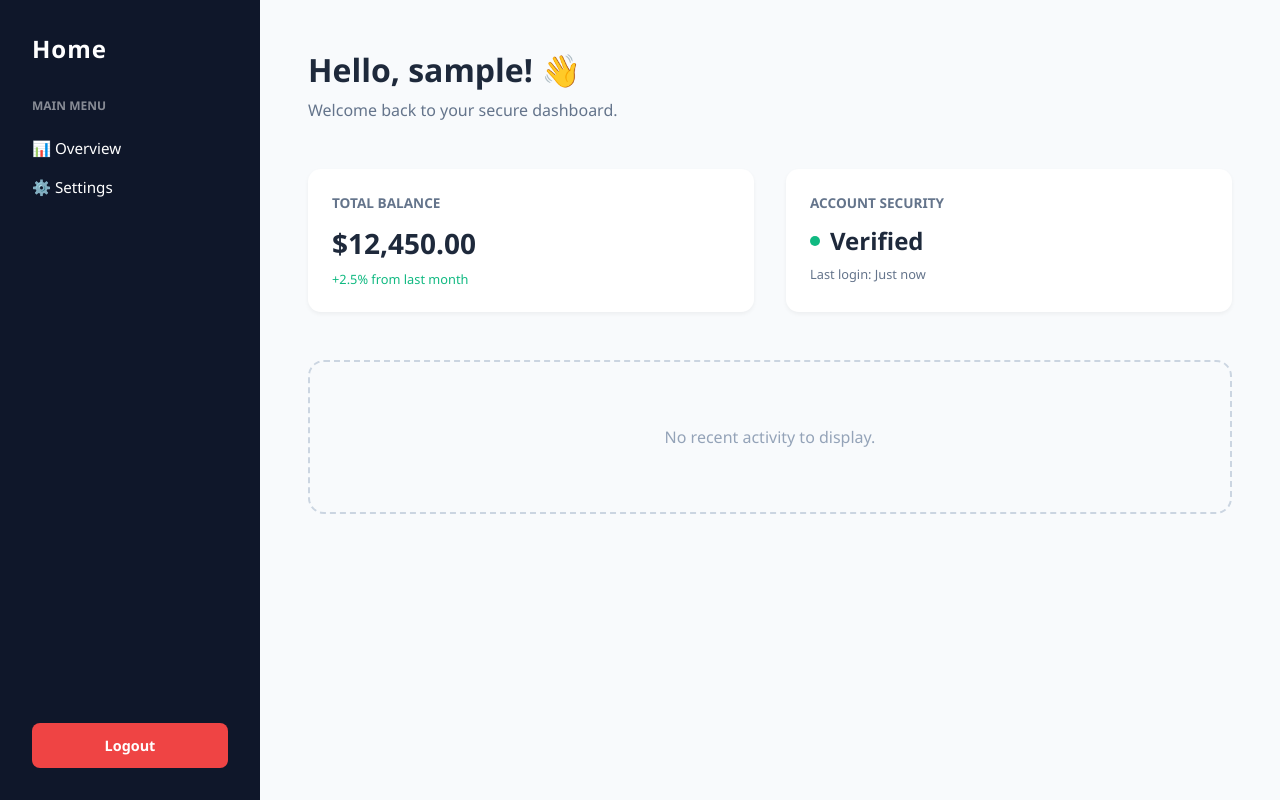
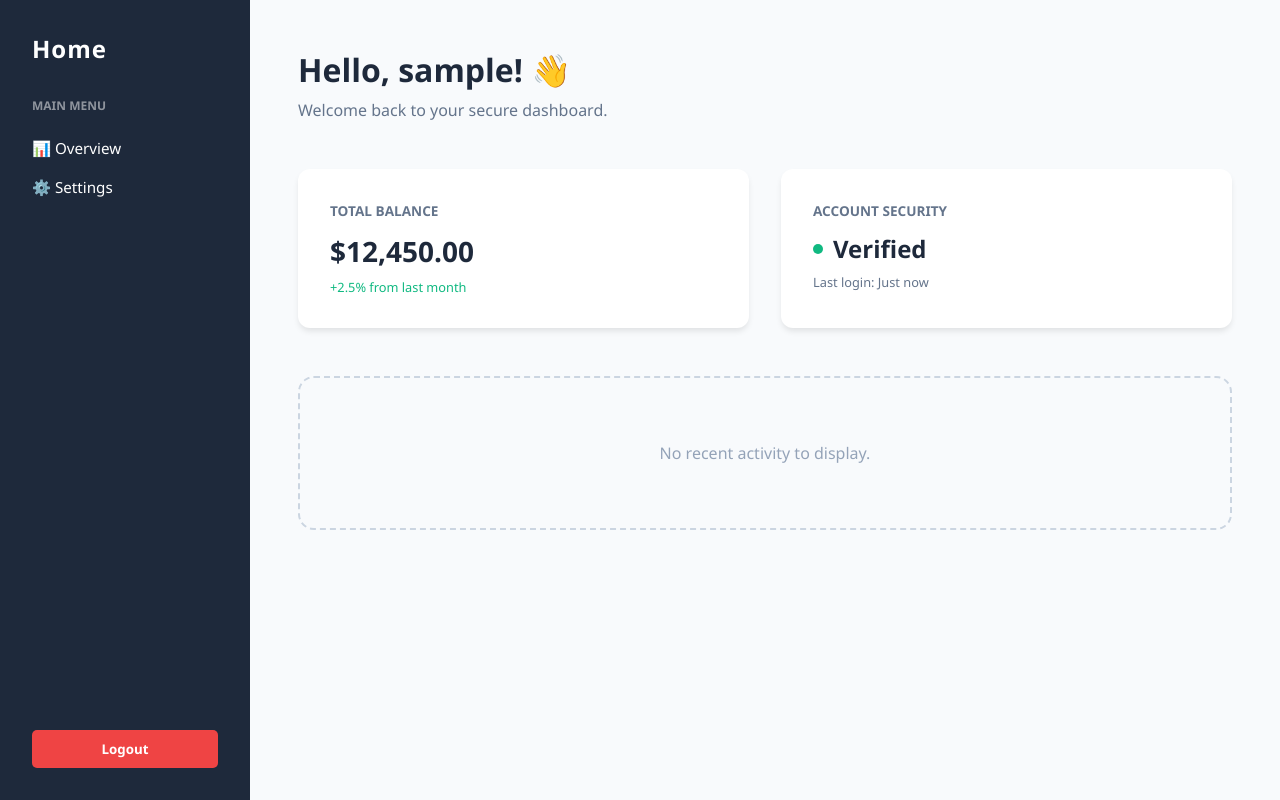
Before and after one commit to sakethvjec-26/loginpageflask, a Flask app: page /home in a window 1280 px wide. Run offline with Flask 3, Linux system fonts and the light colour scheme; the visitor is signed in with stand-in values (Sample User, id 1).

Commit message:
Update home.html

```diff
--- a/templates/home.html
+++ b/templates/home.html
@@ -4,39 +4,39 @@
     <title>Home | Dashboard</title>
     <link rel="stylesheet" href="{{ url_for('static', filename='style.css') }}">
 </head>
-<body style="display:block; background: #f8fafc;">
-    <div class="dash-layout">
-        <aside class="sidebar">
+<body style="display:block; background: #f8fafc; margin:0; font-family: sans-serif;">
+    <div class="dash-layout" style="display: flex; min-height: 100vh;">
+        <aside class="sidebar" style="width: 250px; background: #1e293b; color: white; padding: 2rem; display:flex; flex-direction:column;">
             <h2 style="margin-bottom: 2rem; letter-spacing: 1px;">Home</h2>
             <p style="opacity: 0.5; font-size: 0.75rem; margin-bottom: 1.5rem; font-weight: 700;">MAIN MENU</p>
             <div style="cursor:pointer; margin-bottom: 1.2rem; font-size: 0.95rem;">📊 Overview</div>
             <div style="cursor:pointer; margin-bottom: 1.2rem; font-size: 0.95rem;">⚙️ Settings</div>
 
             <div style="margin-top: auto;">
-                <button onclick="location.href='/logout'" style="background:#ef4444; font-size: 0.9rem;">Logout</button>
+                <button onclick="location.href='/logout'" style="background:#ef4444; color:white; border:none; padding:10px 20px; border-radius:5px; cursor:pointer; width:100%;">Logout</button>
             </div>
         </aside>
 
-        <main class="main-area">
+        <main class="main-area" style="flex:1; padding: 3rem;">
             <header style="margin-bottom: 3rem;">
                 <h1 style="font-size: 2rem; color: #1e293b;">Hello, {{ username }}! 👋</h1>
-                <p style="color: var(--text-light); margin-top: 0.5rem;">Welcome back to your secure dashboard.</p>
+                <p style="color: #64748b; margin-top: 0.5rem;">Welcome back to your secure dashboard.</p>
             </header>
 
             <div style="display: grid; grid-template-columns: repeat(auto-fit, minmax(240px, 1fr)); gap: 2rem;">
-                <div class="stat-card">
-                    <p style="color: var(--text-light); font-size: 0.85rem; font-weight: 600; text-transform: uppercase;">Total Balance</p>
+                <div style="background:white; padding:2rem; border-radius:12px; box-shadow: 0 4px 6px -1px rgb(0 0 0 / 0.1);">
+                    <p style="color: #64748b; font-size: 0.85rem; font-weight: 600; text-transform: uppercase;">Total Balance</p>
                     <h2 style="margin-top: 0.75rem; font-size: 1.75rem; color: #1e293b;">$12,450.00</h2>
                     <p style="color: #10b981; font-size: 0.8rem; margin-top: 0.5rem;">+2.5% from last month</p>
                 </div>
 
-                <div class="stat-card">
-                    <p style="color: var(--text-light); font-size: 0.85rem; font-weight: 600; text-transform: uppercase;">Account Security</p>
+                <div style="background:white; padding:2rem; border-radius:12px; box-shadow: 0 4px 6px -1px rgb(0 0 0 / 0.1);">
+                    <p style="color: #64748b; font-size: 0.85rem; font-weight: 600; text-transform: uppercase;">Account Security</p>
                     <div style="display: flex; align-items: center; margin-top: 0.75rem;">
                         <div style="width: 10px; height: 10px; background: #10b981; border-radius: 50%; margin-right: 10px;"></div>
                         <h2 style="font-size: 1.5rem; color: #1e293b;">Verified</h2>
                     </div>
-                    <p style="color: var(--text-light); font-size: 0.8rem; margin-top: 0.5rem;">Last login: Just now</p>
+                    <p style="color: #64748b; font-size: 0.8rem; margin-top: 0.5rem;">Last login: Just now</p>
                 </div>
             </div>
 
```
